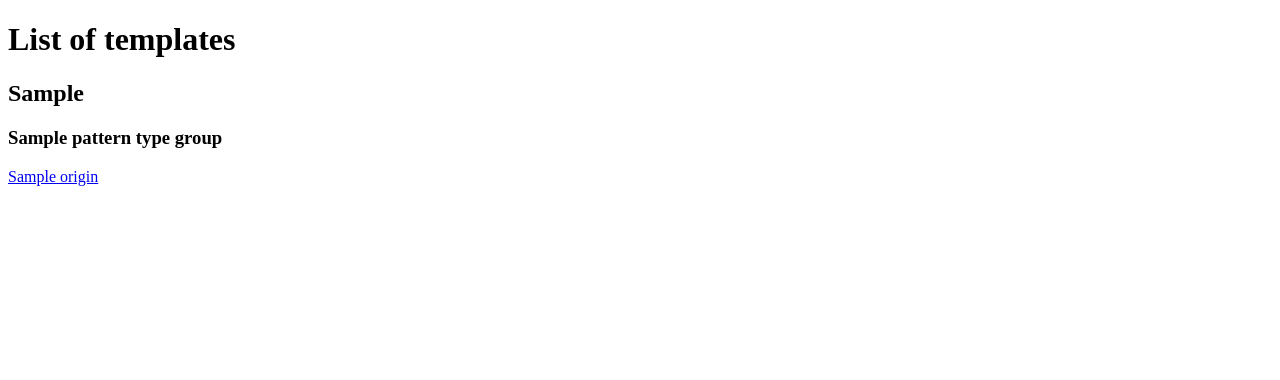
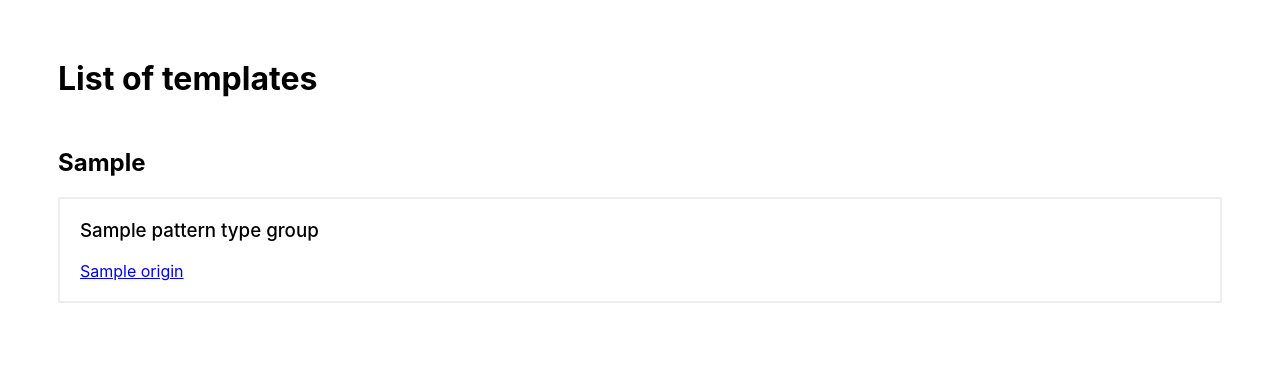
Before and after one commit to torchbox/django-pattern-library, a Django app: template pattern_library/templates/pattern_library/index.html in a window 1280 px wide. Shown: the top 380 px of the page. Run offline with Django 3.2, Linux system fonts and the light colour scheme; the template is opened without the code that fills it: most values are stand-ins (such as "Sample title", 1, 10 or a date in 2020).

Commit message:
Add basic styling

```diff
--- a/pattern_library/templates/pattern_library/base.html
+++ b/pattern_library/templates/pattern_library/base.html
@@ -3,8 +3,53 @@
 <head>
     <meta charset="UTF-8">
     <title>Django pattern library</title>
+    <meta name="viewport" content="width=device-width, initial-scale=1" />
+
+    <style>
+        html, body {
+            font-family: -apple-system, BlinkMacSystemFont, 'Segoe UI', Roboto, Oxygen-Sans, Ubuntu, Cantarell, 'Helvetica Neue', sans-serif;
+        }
+
+        body {
+            box-sizing: border-box;
+            padding: 30px 50px 50px;
+        }
+
+        a {
+            word-wrap: break-word;
+        }
+
+        .section-group-heading {
+            margin-top: 50px;
+        }
+
+        .pattern-group-heading {
+            font-weight: 500;
+            margin-top: 0;
+        }
+
+        .border-group {
+            box-sizing: border-box;
+            padding: 20px;
+            margin-bottom: 20px;
+            border: 2px solid #eee;
+        }
+
+        @media only screen and (max-width: 768px) {
+            body {
+                padding: 10px;
+            }
+
+            .border-group {
+                padding: 10px;
+            }
+        }
+    </style>
 </head>
 <body>
     {% block content %}{% endblock %}
 </body>
+<script>
+
+</script>
 </html>
--- a/pattern_library/templates/pattern_library/index.html
+++ b/pattern_library/templates/pattern_library/index.html
@@ -4,19 +4,21 @@
     <h1>List of templates</h1>
 
     {% for pattern_type, pattern_type_groups in templates.items %}
-        <h2>{{ pattern_type|title }}</h2>
+        <h2 class="section-group-heading">{{ pattern_type|title }}</h2>
 
         {% for group_name, pattern_templates in pattern_type_groups.items %}
 
-            <h3>{{ group_name }}</h3>
+            <div class="border-group">
+                <h3 class="pattern-group-heading">{{ group_name }}</h3>
 
                 {% for template in pattern_templates %}
-                <div>
+                    <div class="pattern-group">
                         <a href="{% url 'pattern_library:display_pattern' template.origin.template_name %}">
                             {{ template.origin.template_name }}
                         </a>
                     </div>
                 {% endfor %}
+            </div>
 
         {% endfor %}
 
```
Lines whose indentation alone changed are shown as unchanged.
